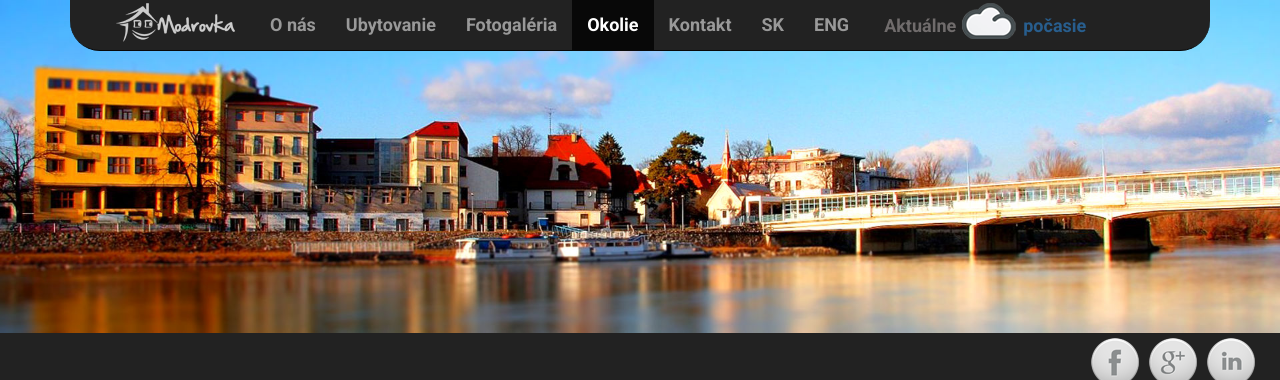
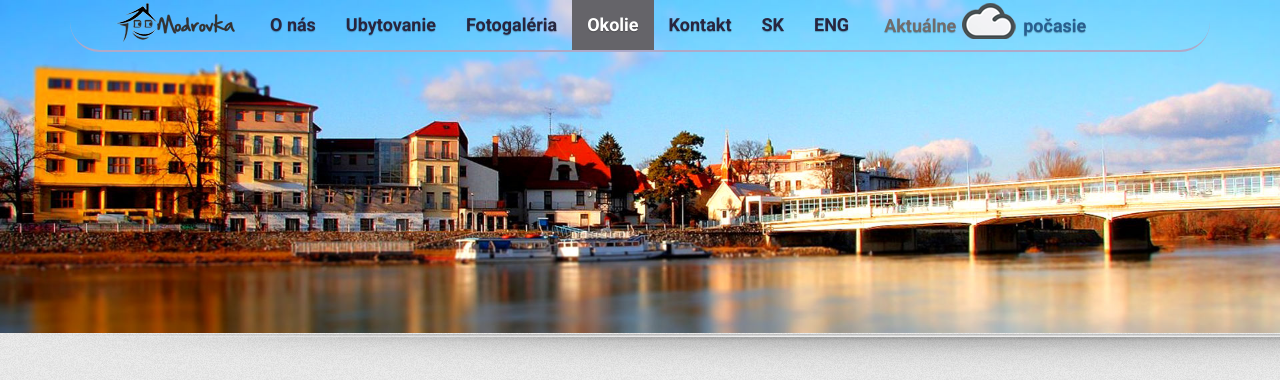
Before and after one commit to lukhor/ci_intro, a CodeIgniter app: page /ci_intro/index.php/site/attractions in a window 1280 px wide. Shown: the top 380 px of the page. Run offline with CodeIgniter, Linux system fonts and the light colour scheme; some libraries are stand-ins or nearby versions.

Commit message:
design bitch

```diff
--- a/application/views/attractions_content.php
+++ b/application/views/attractions_content.php
@@ -2,7 +2,7 @@
     <!--NAVBAR-->
     <div class="navbar-wrapper">
         <div class="container">
-            <div class="navbar navbar-default navbar-static-top navbar-inverse">
+            <div class="navbar navbar-inverse navbar-static-top">
                 <div class="container">
                     <div class="navbar-header">
                         <button type="button" class="navbar-toggle" data-toggle="collapse" data-target=".navbar-collapse">
@@ -91,7 +91,7 @@
             </div>
         </div>
     </div>
-
+ <!--
     <div class="navbar navbar-inverse navbar-static-top">
         <div class="navbar-inner">
             <div class="navbar-collapse collapse">
@@ -113,9 +113,12 @@
     <!-- ======= weather div -->
     <div id="weather" class="weatherFeed" style="display: none"></div>
 
+<div class="content">
+	        <div class="divider1">
+        	</div>
     <div class="container">
         <!-- START THE FEATURETTES -->
-        <hr class="featurette-divider">
+
 
         <div class="row featurette">
             <div class="col-md-7">
@@ -209,4 +212,5 @@
         <hr class="featurette-divider">
 
     </div>
+    </div>
     <!--</div>--><!--uzavretie body divu v footri-->
--- a/application/views/photos_content.php
+++ b/application/views/photos_content.php
@@ -144,7 +144,7 @@
 <!-- ======= weather div -->
 <div id="weather" class="weatherFeed" style="display: none"></div>
 
-
+<div class="content">
 <div class="container" style="margin-top: 60px">
     <!--CONTENT-->
     <div class="row">
@@ -171,5 +171,5 @@
         </div>
     </div>
 </div>
-
+</div>
 <!--</div>--><!--uzavretie divu v footri-->
--- a/css/style.css
+++ b/css/style.css
@@ -1,7 +1,6 @@
 @import url("flexslider.css");
 @import url("bootstrap.css");
 @import url("weather.css");
-
 
 .flex-next, .flex-prev {
 	line-height: 1;
@@ -13,7 +12,7 @@
 
 /*KORNUT START*/
 body {
-	padding-bottom: 0px;
+
 	color: #5a5a5a;
 }
 /* CUSTOMIZE THE NAVBAR
@@ -26,7 +25,6 @@
 	left: 0;
 	right: 0;
 	z-index: 20;
-
 }
 
 /* Flip around the padding for proper display in narrow viewports */
@@ -38,15 +36,15 @@
 .navbar-wrapper .navbar {
 	padding-left: 15px;
 	padding-right: 15px;
-
 }
 
 .navbar-collapse .nav {
+	/*color: #575454;*/
 	color: #575454;
-
 	font-family: "Roboto";
 	font-size: 18px;
 	font-weight: bold;
+	text-shadow: 0 1px 1px rgba(0,0,0,0.25);
 }
 
 .navbar-header {
@@ -179,7 +177,7 @@
 	width: 60px;
 	height: 40px;
 	margin-top: 7px;
-    background-size:80% 80% ;
+	background-size: 80% 80%;
 }
 
 .eng {
@@ -189,12 +187,10 @@
 	height: 40px;
 }
 
-.fancybox img{
+.fancybox img {
 	width: auto;
 	height: 200px;
 	margin: 5px;
-
-
 	background: #fff;
 	padding: 15px;
 	box-shadow: 0 0 20px #999;
@@ -280,7 +276,6 @@
 	background-image: url('../images/pocasie_hover.png');
 	position: absolute;
 	margin: auto;
-
 }
 .pocasie, .pocasie:hover {
 
@@ -296,7 +291,6 @@
 	-ms-transition-property: background color;
 	-ms-transition-duration: 1s;
 	-ms-transition-timing-function: ease-in-out;
-
 	transition-property: background color;
 	transition-duration: 1s;
 	transition-timing-function: ease-in-out;
@@ -310,39 +304,38 @@
 .logo {
 	width: 130px;
 	height: 50px;
-	background-image: url('../images/logo_white2.png');
-	margin-right:10px;
+	background-image: url('../images/logo_mini_black3.png');
+	margin-right: 10px;
 	float: left;
-	margin-left:30px;
-	margin-top:2px;
+	margin-left: 30px;
+	margin-top: 2px;
 }
 
 .social {
-	float:right;
+	float: right;
 }
 
 .FB_social {
-	width:48px;
-	height:48px;
+	width: 48px;
+	height: 48px;
 	background-image: url('../images/Facebook.png');
-	margin-right:10px;
+	margin-right: 10px;
 	margin-top: 5px;
 	margin-bottom: 5px;
 }
 
 .FB_social:hover {
 
-	width:48px;
-	height:48px;
+	width: 48px;
+	height: 48px;
 	background-image: url('../images/Facebook_hover.png');
 	transition-duration: 1s;
 	transition-timing-function: ease-in-out;
 }
 
-
 .G_social {
-	width:48px;
-	height:48px;
+	width: 48px;
+	height: 48px;
 	background-image: url('../images/Google-Plus.png');
 	margin-right: 10px;
 	margin-top: 5px;
@@ -350,37 +343,83 @@
 }
 
 .G_social:hover {
-	width:48px;
-	height:48px;
+	width: 48px;
+	height: 48px;
 	background-image: url('../images/Google-Plus_hover.png');
 	transition-duration: 1s;
 	transition-timing-function: ease-in-out;
 }
 
 .Limba_social {
-	width:48px;
-	height:48px;
+	width: 48px;
+	height: 48px;
 	background-image: url('../images/Linkedin.png');
-	margin-right:10px;
+	margin-right: 10px;
 	margin-top: 5px;
 	margin-bottom: 5px;
 }
 .Limba_social:hover {
-	width:48px;
-	height:48px;
+	width: 48px;
+	height: 48px;
 	background-image: url('../images/Linkedin_hover.png');
 	transition-duration: 1s;
 	transition-timing-function: ease-in-out;
 }
 
-.languages{
-	width:48px;
-	height:48px;
+.languages {
+	width: 48px;
+	height: 48px;
 	background-image: url('../images/earth.png');
 }
 
 .languages:hover {
-	width:48px;
-	height:48px;
+	width: 48px;
+	height: 48px;
 	background-image: url('../images/earth_hover.png');
 }
+
+.content {
+	position: relative;
+	background: #2a2a2a;
+	background-image: url('../images/bg2.jpg');
+	display: block;
+	margin: 0 auto;
+}
+
+/* bootstrap modification */
+
+.navbar-inverse {
+	background-color: #222222;
+	background: transparent;
+	border-color: #ADAACA;
+}
+
+.navbar-static-top {
+	z-index: 1000;
+	border-width: 0 0 2px;
+}
+
+.navbar-inverse .navbar-nav > .active > a, .navbar-inverse .navbar-nav > .active > a:hover, .navbar-inverse .navbar-nav > .active > a:focus {
+	color: #ffffff;
+	background-color: #656469;
+}
+
+.navbar-inverse .navbar-nav > li > a {
+	color: #28263F;
+}
+
+.divider1 {
+
+
+	min-height: 100%;
+	height: 50px;
+	margin: 0 auto;
+	width:auto;
+	position:relative;
+	background-image: url('../images/divider3.png');
+	background-repeat: no-repeat;
+	-webkit-background-size: cover; /* For WebKit*/
+	-moz-background-size: cover; /* Mozilla*/
+	-o-background-size: cover; /* Opera*/
+	background-size: cover;
+}
```
Also changed, not shown: application/views/contact_content.php (+6 -2 lines), images/bg.png (added), images/bg2.jpg (added), images/bg3.gif (added), images/carousel/kontakt-tiltshift2.jpg (added), images/divider1.png (added), images/divider2.png (added), images/divider3.png (added), images/divider4.png (added). Lines whose indentation alone changed are shown as unchanged.
